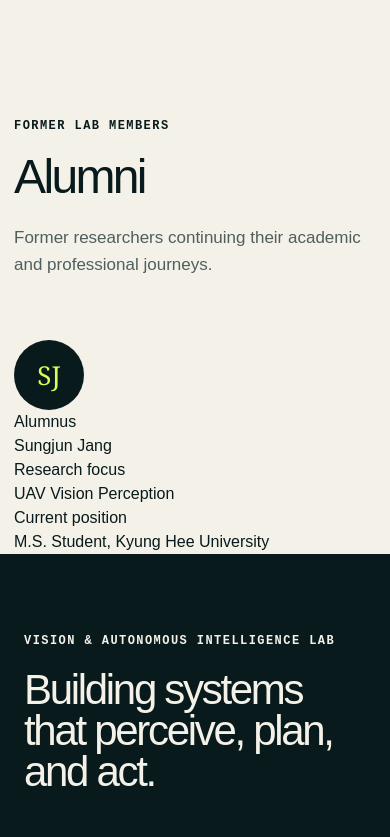
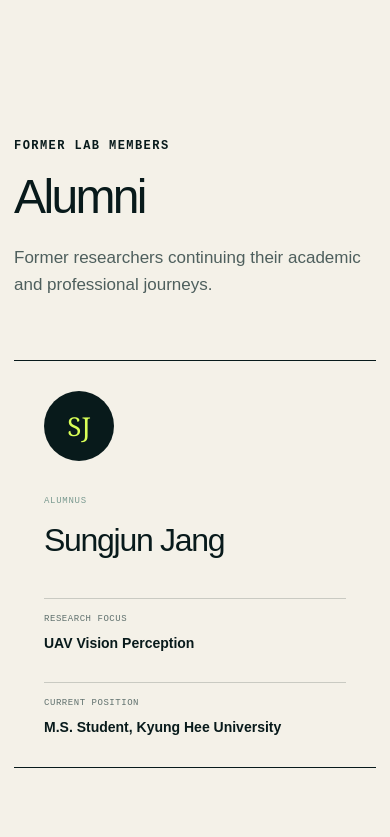
Before and after one commit to taegeun-oh/taegeun-oh.github.io, a Next.js app: page /people in a window 390 px wide. Shown: the part 2967-3804 px from the top of the page. Built offline with nearby package versions, Linux system fonts and the light colour scheme.

Commit message:
Style alumni profile

```diff
--- a/app/globals.css
+++ b/app/globals.css
@@ -125,6 +125,7 @@ button, input { font: inherit; }
 .profile-facts { margin: 0; }.profile-facts div { padding: 18px 0; border-bottom: 1px solid var(--line); }.profile-facts dt { margin-bottom: 7px; font-family: "Courier New", monospace; font-size: 10px; color: var(--sage); }.profile-facts dd { margin: 0; font-size: 13px; font-weight: 700; line-height: 1.45; }
 .career-subitems { margin: 10px 0 0; padding-left: 18px; color: #536461; font-weight: 600; }.career-subitems li { padding-left: 4px; }.career-subitems li::marker { color: var(--sage); }
 .member-section { padding-block: 120px; }.member-grid { display: grid; grid-template-columns: repeat(3, 1fr); gap: 14px; }.member-card { min-height: 350px; padding: 26px; display: flex; flex-direction: column; justify-content: space-between; border: 1px solid var(--ink); background: var(--paper-2); }.member-card:nth-child(2) { background: var(--lime); }.member-card-top { display: flex; justify-content: space-between; align-items: flex-start; font-family: "Courier New", monospace; font-size: 10px; }.member-monogram { display: grid; place-items: center; width: 70px; height: 70px; border-radius: 50%; background: var(--ink); color: var(--lime); font-family: Georgia, serif; font-size: 26px; }.member-card > div:last-child > p { margin: 0 0 8px; font-family: "Courier New", monospace; font-size: 9px; letter-spacing: .08em; text-transform: uppercase; }.member-card h3 { margin: 0 0 30px; font-size: 32px; letter-spacing: -.04em; }.member-card dl { margin: 0; padding-top: 15px; border-top: 1px solid rgba(8,26,27,.35); }.member-card dt { margin-bottom: 7px; font-family: "Courier New", monospace; color: #5f716e; font-size: 9px; letter-spacing: .06em; text-transform: uppercase; }.member-card dd { margin: 0; font-size: 14px; font-weight: 700; line-height: 1.4; }
+.alumni-section { padding-block: 20px 120px; }.alumni-card { padding: 30px; display: grid; grid-template-columns: 90px .8fr 1.2fr; gap: 34px; align-items: center; border-block: 1px solid var(--ink); }.alumni-card > div > p { margin: 0 0 7px; font-family: "Courier New", monospace; color: var(--sage); font-size: 9px; letter-spacing: .08em; text-transform: uppercase; }.alumni-card h3 { margin: 0; font-size: 32px; letter-spacing: -.04em; }.alumni-card dl { margin: 0; display: grid; grid-template-columns: 1fr 1fr; gap: 28px; }.alumni-card dl div { padding-left: 20px; border-left: 1px solid var(--line); }.alumni-card dt { margin-bottom: 7px; font-family: "Courier New", monospace; color: #60716e; font-size: 9px; letter-spacing: .06em; text-transform: uppercase; }.alumni-card dd { margin: 0; font-size: 14px; font-weight: 700; line-height: 1.45; }
 .teaching-section { margin-bottom: 120px; padding: 72px; display: grid; grid-template-columns: .7fr 1.3fr; gap: 10%; background: var(--ink); color: var(--paper); }.course-grid { display: grid; grid-template-columns: 1fr 1fr; }.course-grid div { min-height: 110px; padding: 16px; display: flex; flex-direction: column; justify-content: space-between; border-top: 1px solid #536765; }.course-grid div:nth-child(odd){border-right:1px solid #536765}.course-grid span { font-family: "Courier New", monospace; color: var(--lime); font-size: 10px; }.course-grid strong { font-size: 16px; }
 .teaching-page-section { padding-top: 110px; }.teaching-page-section .teaching-section { margin-bottom: 120px; }
 
@@ -143,7 +144,7 @@ button, input { font: inherit; }
   .hero { grid-template-columns: 1fr; }.hero-system { min-height: 460px; }.metrics-grid { grid-template-columns: 1fr 1fr; }.metrics-grid > div:nth-child(3) { border-left: 1px solid rgba(8,26,27,.32); border-top: 1px solid rgba(8,26,27,.32); }.metrics-grid > div:nth-child(4) { border-top: 1px solid rgba(8,26,27,.32); }
   .research-grid { grid-template-columns: 1fr 1fr; }.research-card:last-child { grid-column: 1 / -1; }.research-detail { grid-template-columns: 50px 1fr 1fr; }.research-detail aside { grid-column: 2 / -1; }
   .pi-profile { grid-template-columns: .8fr 1.2fr; }.profile-facts { grid-column: 1 / -1; display: grid; grid-template-columns: 1fr 1fr; gap: 0 30px; }
-  .member-grid { grid-template-columns: 1fr 1fr; }.member-card:last-child { grid-column: 1 / -1; }.teaching-section, .process-section, .release-standard { grid-template-columns: 1fr; }
+  .member-grid { grid-template-columns: 1fr 1fr; }.member-card:last-child { grid-column: 1 / -1; }.alumni-card { grid-template-columns: 90px 1fr; }.alumni-card dl { grid-column: 2; }.teaching-section, .process-section, .release-standard { grid-template-columns: 1fr; }
   .code-list article { grid-template-columns: 50px 1fr 1fr; }.code-status { grid-column: 2 / -1; }.code-hero { grid-template-columns: 1fr; }.repo-panel { margin-top: 50px; }
 }
 
@@ -153,7 +154,7 @@ button, input { font: inherit; }
   .metrics-grid { grid-template-columns: 1fr; }.metrics-grid > div { border-left: 1px solid rgba(8,26,27,.32); border-top: 1px solid rgba(8,26,27,.32); }.metrics-grid > div:first-child { border-top: 0; }
   .content-section { padding-block: 86px; }.split-heading { grid-template-columns: 1fr; gap: 24px; }.research-grid { grid-template-columns: 1fr; }.research-card:last-child { grid-column: auto; }.featured-publications { grid-template-columns: 1fr; }.featured-publications article:nth-child(odd) { border-right: 0; }.code-callout { grid-template-columns: 1fr; padding: 40px 28px; gap: 34px; }
   .page-hero { min-height: 500px; padding-block: 80px; }.compact-hero > p:last-child { align-self: auto; margin-right: 0; }.research-detail { grid-template-columns: 36px 1fr; gap: 18px; }.research-detail ul, .research-detail aside { grid-column: 2; }.process-section, .teaching-section, .release-standard { padding: 40px 24px; }
-  .pi-profile { grid-template-columns: 1fr; }.portrait-placeholder { min-height: 350px; }.profile-copy h2 { font-size: 44px; }.profile-facts { grid-template-columns: 1fr; }.member-grid { grid-template-columns: 1fr; }.member-card:last-child { grid-column: auto; }.course-grid, .standard-grid { grid-template-columns: 1fr; }.course-grid div:nth-child(odd), .standard-grid div:nth-child(odd) { border-right: 0; }
+  .pi-profile { grid-template-columns: 1fr; }.portrait-placeholder { min-height: 350px; }.profile-copy h2 { font-size: 44px; }.profile-facts { grid-template-columns: 1fr; }.member-grid { grid-template-columns: 1fr; }.member-card:last-child { grid-column: auto; }.alumni-card { grid-template-columns: 1fr; }.alumni-card dl { grid-column: auto; grid-template-columns: 1fr; }.alumni-card dl div { padding: 14px 0 0; border-top: 1px solid var(--line); border-left: 0; }.course-grid, .standard-grid { grid-template-columns: 1fr; }.course-grid div:nth-child(odd), .standard-grid div:nth-child(odd) { border-right: 0; }
   .publication-tools { top: 0; align-items: stretch; flex-direction: column; }.search-field { min-width: 0; }.publication-item { grid-template-columns: 60px 1fr; gap: 15px; }.publication-link { grid-column: 2; justify-self: start; }.publication-copy h2 { font-size: 20px; }
   .code-list article { grid-template-columns: 36px 1fr; }.code-tags, .code-status { grid-column: 2; }.repo-panel > strong { font-size: 34px; }.footer-grid { grid-template-columns: 1fr; gap: 55px; }.footer-bottom { align-items: flex-start; flex-direction: column; gap: 12px; }
 }
```
